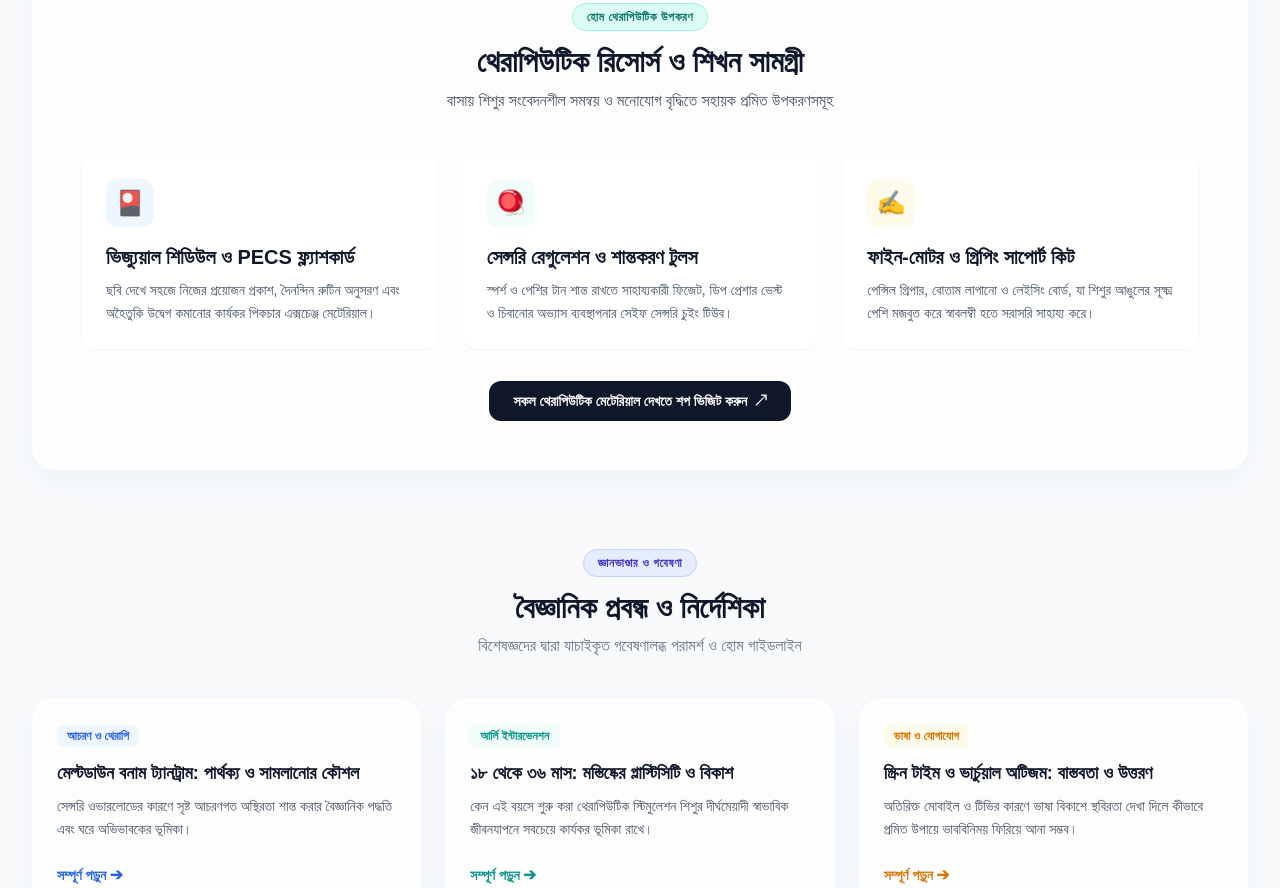
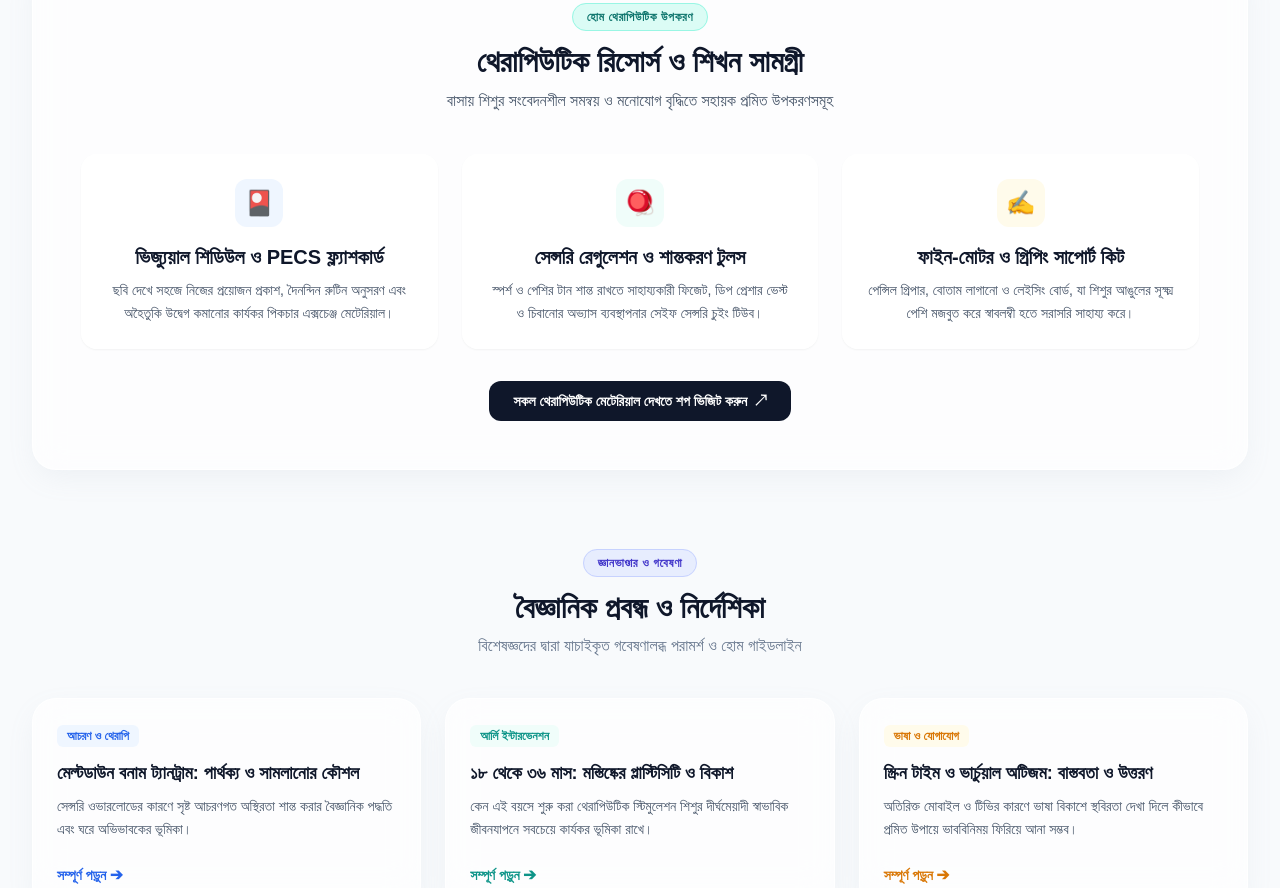
Before and after one commit to sakib586-bd/autism-info-bd, a plain HTML site: page index.html in a window 1280 px wide. Shown: the part 1890-2778 px from the top of the page. Drawn offline with nearby package versions, Linux system fonts and the light colour scheme; a web font is replaced by a local one.

Commit message:
Update index.html

```diff
--- a/index.html
+++ b/index.html
@@ -498,7 +498,7 @@
         </div>
     </section>
 
-    <!-- নতুন সেকশন ১: থেরাপিউটিক রিসোর্স ও টুলস সহায়িকা (৫ নম্বর অপশন) -->
+<!-- নতুন সেকশন ১: থেরাপিউটিক রিসোর্স ও টুলস সহায়িকা (৫ নম্বর অপশন) -->
     <section class="relative z-10 max-w-7xl mx-auto px-4 sm:px-6 lg:px-8 py-10 w-full">
         <div class="glass-panel rounded-3xl p-8 sm:p-12">
 
@@ -509,26 +509,28 @@
                 </span>
                 <h2 class="text-3xl font-extrabold text-slate-900 mt-4 mb-2">থেরাপিউটিক রিসোর্স ও শিখন সামগ্রী</h2>
                 <p class="text-base text-slate-600 leading-relaxed">
-                    বাসায় শিশুর সংবেদনশীল সমন্বয় ও মনোযোগ বৃদ্ধিতে সহায়ক প্রমিত উপকরণসমূহ
+                    বাসায় শিশুর সংবেদনশীল সমন্বয় ও মনোযোগ বৃদ্ধিতে সহায়ক প্রমিত উপকরণসমূহ
                 </p>
             </div>
 
             <div class="grid grid-cols-1 md:grid-cols-3 gap-6">
 
-                <div class="bg-white/60 backdrop-blur-md rounded-2xl p-6 border border-white/80 shadow-sm flex flex-col justify-between">
-                    <div>
+                <!-- কার্ড ১ -->
+                <div class="bg-white/60 backdrop-blur-md rounded-2xl p-6 border border-white/80 shadow-sm flex flex-col items-center text-center justify-between">
+                    <div class="flex flex-col items-center">
                         <div class="w-12 h-12 rounded-xl bg-blue-50 text-blue-600 flex items-center justify-center text-2xl font-bold mb-4">
                             🎴
                         </div>
                         <h3 class="text-xl font-bold text-slate-900 mb-2">ভিজ্যুয়াল শিডিউল ও PECS ফ্ল্যাশকার্ড</h3>
                         <p class="text-slate-600 text-sm leading-relaxed">
-                            ছবি দেখে সহজে নিজের প্রয়োজন প্রকাশ, দৈনন্দিন রুটিন অনুসরণ এবং অহৈতুকি উদ্বেগ কমানোর কার্যকর পিকচার এক্সচেঞ্জ মেটেরিয়াল।
+                            ছবি দেখে সহজে নিজের প্রয়োজন প্রকাশ, দৈনন্দিন রুটিন অনুসরণ এবং অহৈতুকি উদ্বেগ কমানোর কার্যকর পিকচার এক্সচেঞ্জ মেটেরিয়াল।
                         </p>
                     </div>
                 </div>
 
-                <div class="bg-white/60 backdrop-blur-md rounded-2xl p-6 border border-white/80 shadow-sm flex flex-col justify-between">
-                    <div>
+                <!-- কার্ড ২ -->
+                <div class="bg-white/60 backdrop-blur-md rounded-2xl p-6 border border-white/80 shadow-sm flex flex-col items-center text-center justify-between">
+                    <div class="flex flex-col items-center">
                         <div class="w-12 h-12 rounded-xl bg-teal-50 text-teal-600 flex items-center justify-center text-2xl font-bold mb-4">
                             🪀
                         </div>
@@ -539,8 +541,9 @@
                     </div>
                 </div>
 
-                <div class="bg-white/60 backdrop-blur-md rounded-2xl p-6 border border-white/80 shadow-sm flex flex-col justify-between">
-                    <div>
+                <!-- কার্ড ৩ -->
+                <div class="bg-white/60 backdrop-blur-md rounded-2xl p-6 border border-white/80 shadow-sm flex flex-col items-center text-center justify-between">
+                    <div class="flex flex-col items-center">
                         <div class="w-12 h-12 rounded-xl bg-amber-50 text-amber-600 flex items-center justify-center text-2xl font-bold mb-4">
                             ✍️
                         </div>
@@ -555,13 +558,15 @@
 
             <div class="mt-8 text-center">
                 <a href="https://shop.autism.info.bd" target="_blank" rel="noopener noreferrer" class="inline-flex items-center gap-2 px-6 py-2.5 rounded-xl bg-slate-900 text-white font-bold hover:bg-slate-800 transition text-sm">
-                    <span>সকল থেরাপিউটিক মেটেরিয়াল দেখতে শপ ভিজিট করুন</span>
+                    <span>সকল থেরাপিউটিক মেটেরিয়াল দেখতে শপ ভিজিট করুন</span>
                     <span>↗</span>
                 </a>
             </div>
 
         </div>
     </section>
+
+
 
     <!-- নতুন সেকশন ২: সর্বশেষ গবেষণালব্ধ প্রবন্ধ ও গাইড (৩ নম্বর অপশন) -->
     <section class="relative z-10 max-w-7xl mx-auto px-4 sm:px-6 lg:px-8 py-10 w-full">
```
